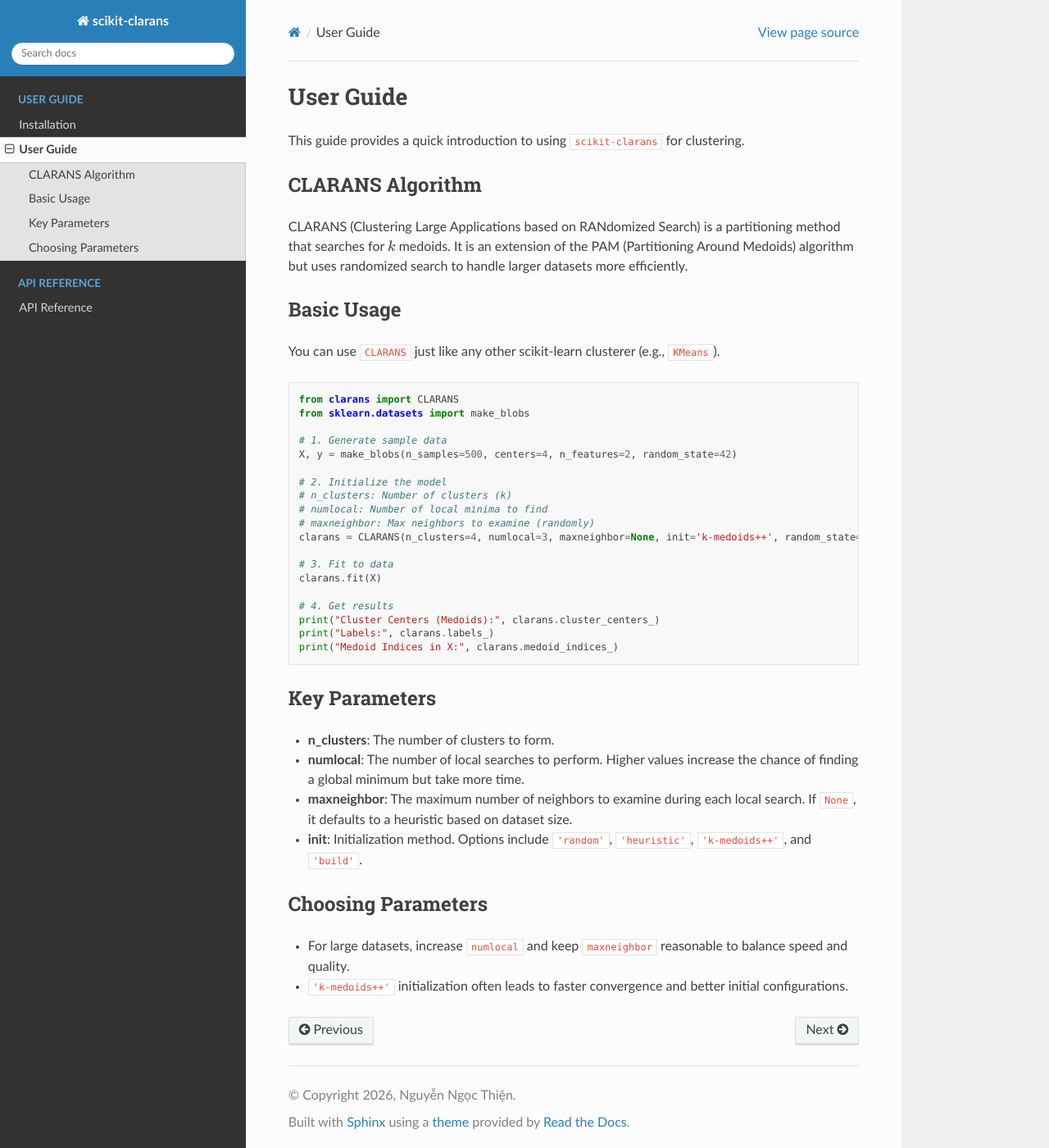
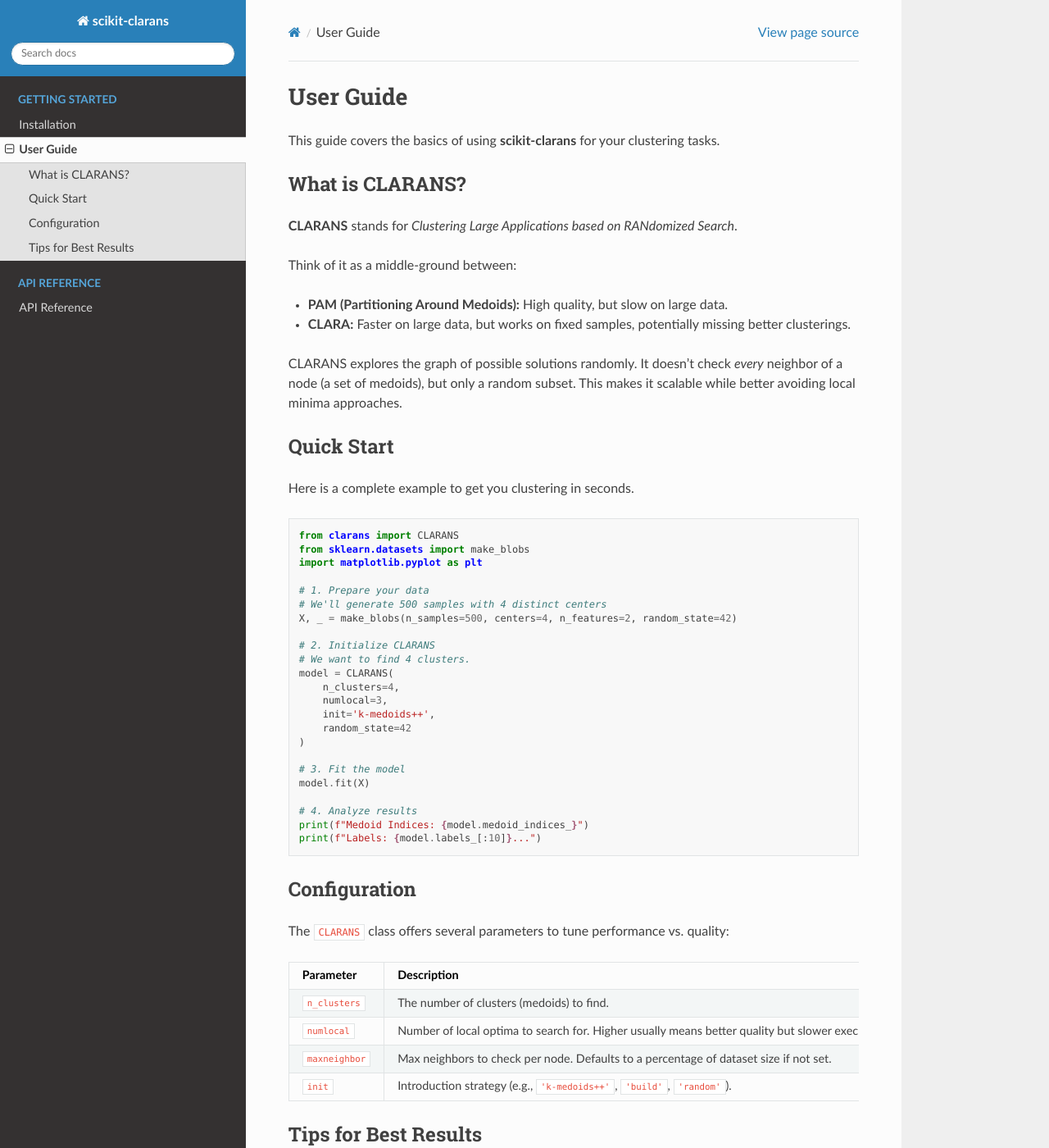
Before and after one commit to ThienNguyen3001/scikit-clarans, a Sphinx documentation site: the page built from docs/source/usage.rst, in a window 1280 px wide and 1400 px high. Shown: the whole window at 82% size. Built offline with Sphinx 7.4.7 and the Read the Docs theme 3.1.0, drawn with Linux system fonts in a browser that asks for light colours; some of the changed text lies outside the part shown.

```diff
--- a/docs/source/usage.rst
+++ b/docs/source/usage.rst
@@ -1,51 +1,73 @@
 User Guide
 ==========
 
-This guide provides a quick introduction to using ``scikit-clarans`` for clustering.
+This guide covers the basics of using **scikit-clarans** for your clustering tasks.
 
-CLARANS Algorithm
------------------
+What is CLARANS?
+----------------
 
-CLARANS (Clustering Large Applications based on RANdomized Search) is a partitioning method that searches for :math:`k` medoids. It is an extension of the PAM (Partitioning Around Medoids) algorithm but uses randomized search to handle larger datasets more efficiently.
+**CLARANS** stands for *Clustering Large Applications based on RANdomized Search*.
 
-Basic Usage
+Think of it as a middle-ground between:
+
+*   **PAM (Partitioning Around Medoids):** High quality, but slow on large data.
+*   **CLARA:** Faster on large data, but works on fixed samples, potentially missing better clusterings.
+
+CLARANS explores the graph of possible solutions randomly. It doesn't check *every* neighbor of a node (a set of medoids), but only a random subset. This makes it scalable while better avoiding local minima approaches.
+
+Quick Start
 -----------
 
-You can use ``CLARANS`` just like any other scikit-learn clusterer (e.g., ``KMeans``).
+Here is a complete example to get you clustering in seconds.
 
 .. code-block:: python
 
     from clarans import CLARANS
     from sklearn.datasets import make_blobs
+    import matplotlib.pyplot as plt
 
-    # 1. Generate sample data
-    X, y = make_blobs(n_samples=500, centers=4, n_features=2, random_state=42)
+    # 1. Prepare your data
+    # We'll generate 500 samples with 4 distinct centers
+    X, _ = make_blobs(n_samples=500, centers=4, n_features=2, random_state=42)
 
-    # 2. Initialize the model
-    # n_clusters: Number of clusters (k)
-    # numlocal: Number of local minima to find
-    # maxneighbor: Max neighbors to examine (randomly)
-    clarans = CLARANS(n_clusters=4, numlocal=3, maxneighbor=None, init='k-medoids++', random_state=42)
+    # 2. Initialize CLARANS
+    # We want to find 4 clusters.
+    model = CLARANS(
+        n_clusters=4,
+        numlocal=3,
+        init='k-medoids++',
+        random_state=42
+    )
 
-    # 3. Fit to data
-    clarans.fit(X)
+    # 3. Fit the model
+    model.fit(X)
 
-    # 4. Get results
-    print("Cluster Centers (Medoids):", clarans.cluster_centers_)
-    print("Labels:", clarans.labels_)
-    print("Medoid Indices in X:", clarans.medoid_indices_)
+    # 4. Analyze results
+    print(f"Medoid Indices: {model.medoid_indices_}")
+    print(f"Labels: {model.labels_[:10]}...")
 
+Configuration
+-------------
 
-Key Parameters
---------------
+The ``CLARANS`` class offers several parameters to tune performance vs. quality:
 
-- **n_clusters**: The number of clusters to form.
-- **numlocal**: The number of local searches to perform. Higher values increase the chance of finding a global minimum but take more time.
-- **maxneighbor**: The maximum number of neighbors to examine during each local search. If ``None``, it defaults to a heuristic based on dataset size.
-- **init**: Initialization method. Options include ``'random'``, ``'heuristic'``, ``'k-medoids++'``, and ``'build'``.
+.. list-table::
+   :widths: 25 75
+   :header-rows: 1
 
-Choosing Parameters
--------------------
+   * - Parameter
+     - Description
+   * - ``n_clusters``
+     - The number of clusters (medoids) to find.
+   * - ``numlocal``
+     - Number of local optima to search for. Higher usually means better quality but slower execution.
+   * - ``maxneighbor``
+     - Max neighbors to check per node. Defaults to a percentage of dataset size if not set.
+   * - ``init``
+     - Introduction strategy (e.g., ``'k-medoids++'``, ``'build'``, ``'random'``).
 
-- For large datasets, increase ``numlocal`` and keep ``maxneighbor`` reasonable to balance speed and quality.
-- ``'k-medoids++'`` initialization often leads to faster convergence and better initial configurations.
+Tips for Best Results
+---------------------
+
+*   **Initialization matters:** Using ``init='k-medoids++'`` or ``'build'`` often converges faster to better solutions than pure random.
+*   **Tuning numlocal:** If your results vary too much between runs, try increasing ``numlocal`` to explore more local minima.
```
Also changed, not shown: README.md (+34 -46 lines), docs/source/api.rst (+9 -8 lines), docs/source/index.rst (+7 -3 lines), docs/source/installation.rst (+25 -17 lines), 1 other file.
